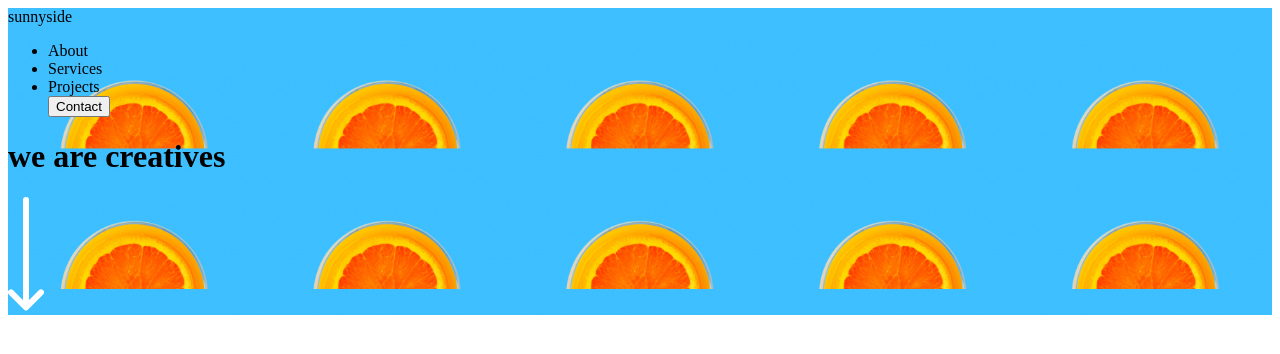
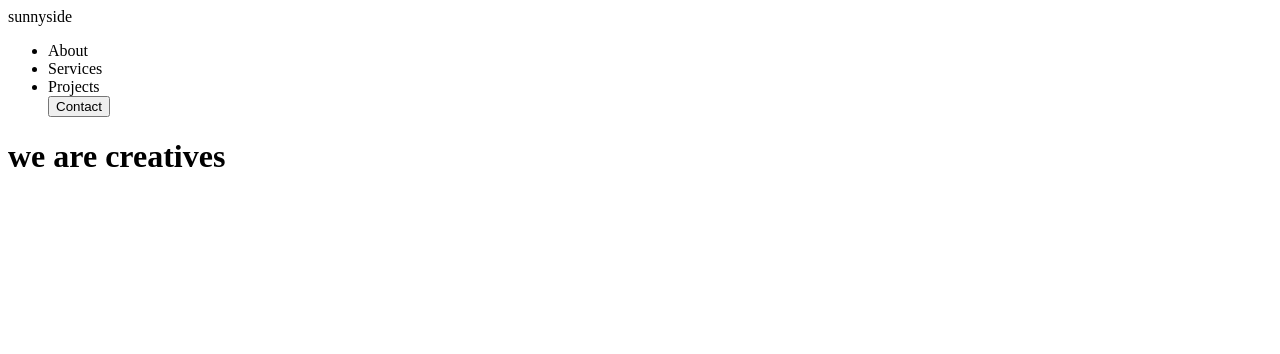
Before and after one commit to YIGA9JA/SUNNYSIDE, a plain HTML site: page index.html in a window 1280 px wide. Drawn offline with nearby package versions, Linux system fonts and the light colour scheme.

Commit message:
Update style.css

```diff
--- a/style.css
+++ b/style.css
@@ -16,8 +16,9 @@
   box-sizing: border-box;
 }
 header {
-  padding: auto;
-  background-image: url(images/desktop/image-header.jpg);
-  background-size: 20%;
+    width: 100%;
+    height: 50%;
+
+
 
 }
```
